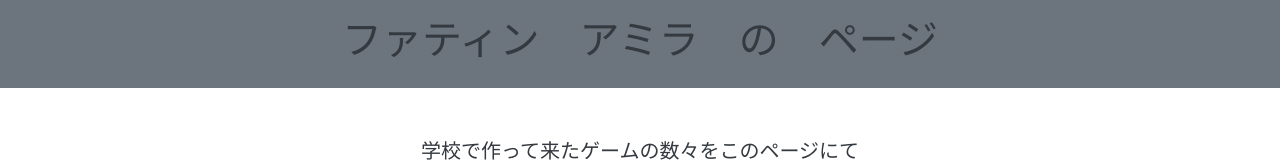
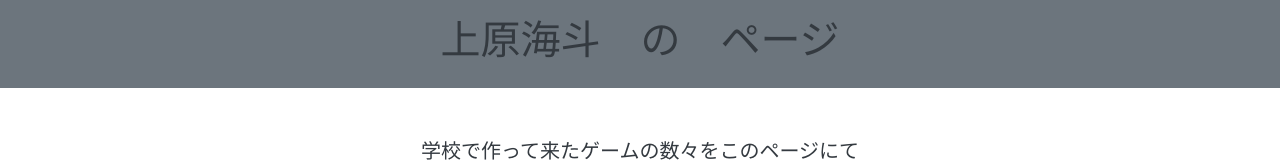
Before and after one commit to ueharakaito/ueharakaito.github.io, a plain HTML site: page index.html in a window 1280 px wide. Shown: the top 162 px of the page. Drawn offline with nearby package versions, Linux system fonts and the light colour scheme.

Commit message:
Update index.html

```diff
--- a/index.html
+++ b/index.html
@@ -15,7 +15,7 @@
 
 <body class="bg-white text-dark ">
   <header class="bg-secondary text-center p-3 mb-5">
-    <h1>ファティン　アミラ　の　ページ
+    <h1>上原海斗　の　ページ
     </h1>
   </header>
   <div class="container text-center">
```
